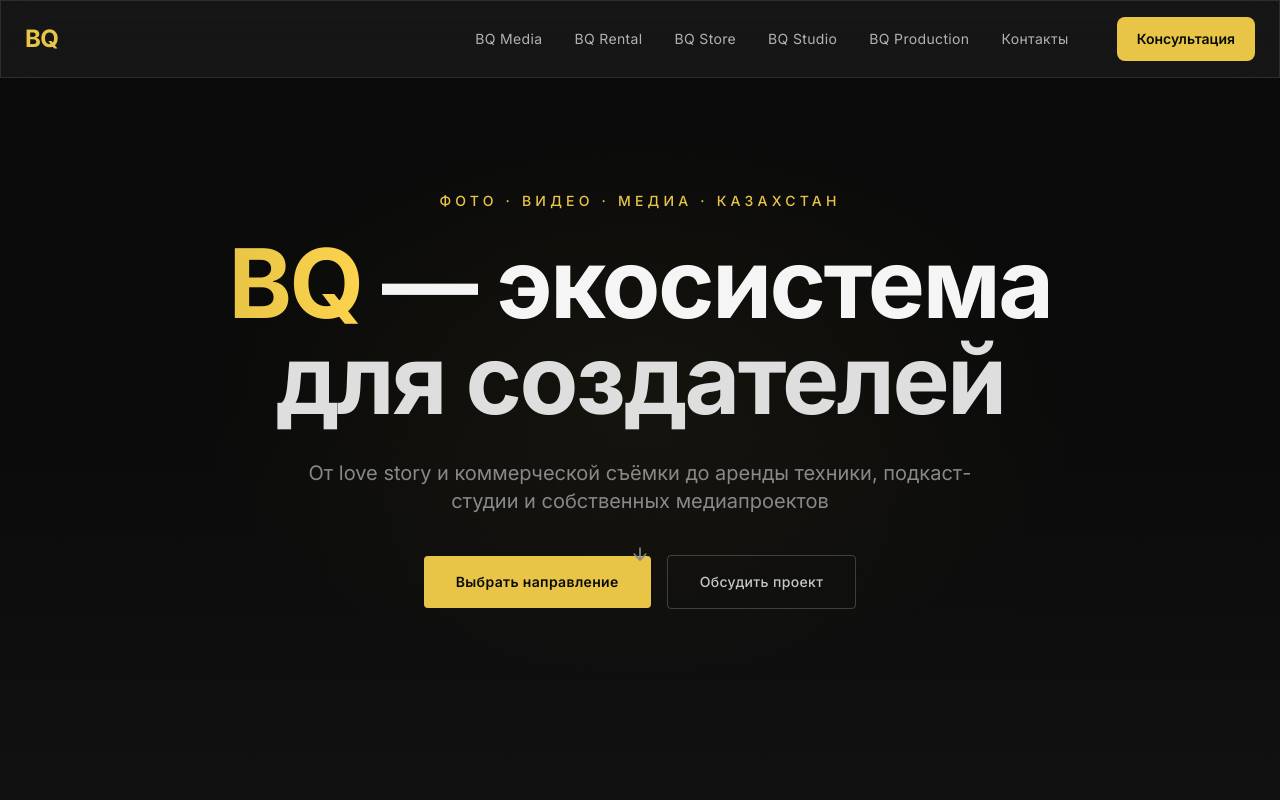
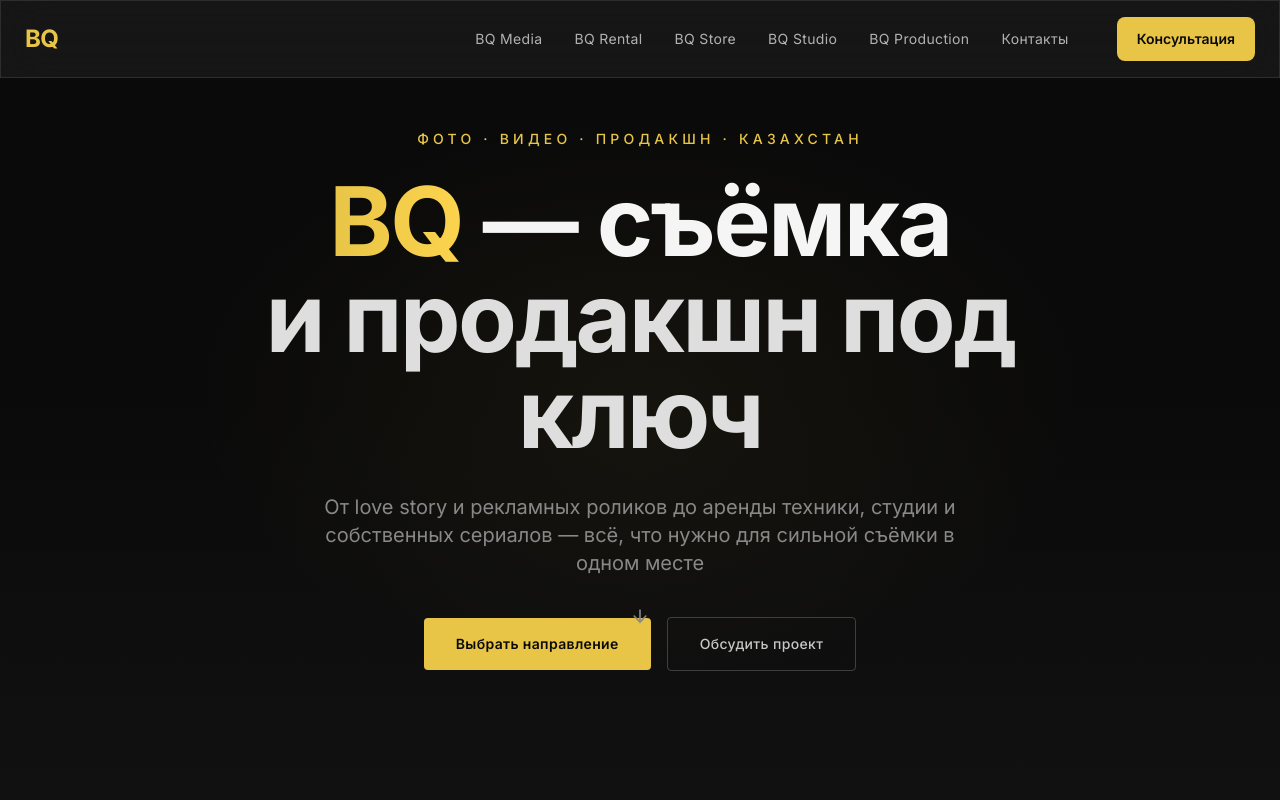
Before and after one commit to Sshows/BQ, a Next.js app: page / in a window 1280 px wide. Shown: the top 800 px of the page. Built offline with nearby package versions, Linux system fonts and the light colour scheme.

Commit message:
Update hero headline

```diff
--- a/src/components/sections/Hero.tsx
+++ b/src/components/sections/Hero.tsx
@@ -27,31 +27,32 @@ export default function Hero() {
           animate={{ opacity: 1, y: 0 }}
           transition={{ duration: 0.8, ease: "easeOut" }}
         >
-          <p className="text-bq-accent text-sm font-medium uppercase tracking-[0.3em] mb-6">
-            Фото &middot; Видео &middot; Медиа &middot; Казахстан
+          <p className="mb-6 text-sm font-medium uppercase tracking-[0.3em] text-bq-accent">
+            Фото · Видео · Продакшн · Казахстан
           </p>
 
           <h1 className="text-5xl sm:text-6xl lg:text-8xl font-bold leading-[0.95] tracking-tight">
-            <span className="text-gradient">BQ</span> &mdash; экосистема
+            <span className="text-gradient">BQ</span> — съёмка
             <br />
-            <span className="text-bq-white/90">для создателей</span>
+            <span className="text-bq-white/90">и продакшн под ключ</span>
           </h1>
 
-          <p className="mt-8 text-lg sm:text-xl text-bq-muted max-w-2xl mx-auto leading-relaxed">
-            От love&nbsp;story и коммерческой съёмки до аренды техники,
-            подкаст-студии и собственных медиапроектов
+          <p className="mt-8 max-w-2xl mx-auto text-lg leading-relaxed text-bq-muted sm:text-xl">
+            От love story и рекламных роликов до аренды техники, студии и
+            собственных сериалов — всё, что нужно для сильной съёмки в одном
+            месте
           </p>
 
-          <div className="mt-10 flex flex-col sm:flex-row items-center justify-center gap-4">
+          <div className="mt-10 flex flex-col items-center justify-center gap-4 sm:flex-row">
             <Link
               href="#directions"
-              className="px-8 py-4 bg-bq-accent text-bq-black font-semibold rounded hover:bg-amber-400 transition-all duration-300 text-sm tracking-wide"
+              className="rounded bg-bq-accent px-8 py-4 text-sm font-semibold tracking-wide text-bq-black transition-all duration-300 hover:bg-amber-400"
             >
               Выбрать направление
             </Link>
             <Link
               href="#consult"
-              className="px-8 py-4 border border-white/20 text-bq-white/80 font-medium rounded hover:border-bq-accent hover:text-bq-accent transition-all duration-300 text-sm tracking-wide"
+              className="rounded border border-white/20 px-8 py-4 text-sm font-medium tracking-wide text-bq-white/80 transition-all duration-300 hover:border-bq-accent hover:text-bq-accent"
             >
               Обсудить проект
             </Link>
@@ -66,7 +67,7 @@ export default function Hero() {
         >
           <a
             href="#about"
-            className="text-bq-muted hover:text-bq-accent transition-colors"
+            className="text-bq-muted transition-colors hover:text-bq-accent"
           >
             <ArrowDown size={20} className="animate-bounce" />
           </a>
```
